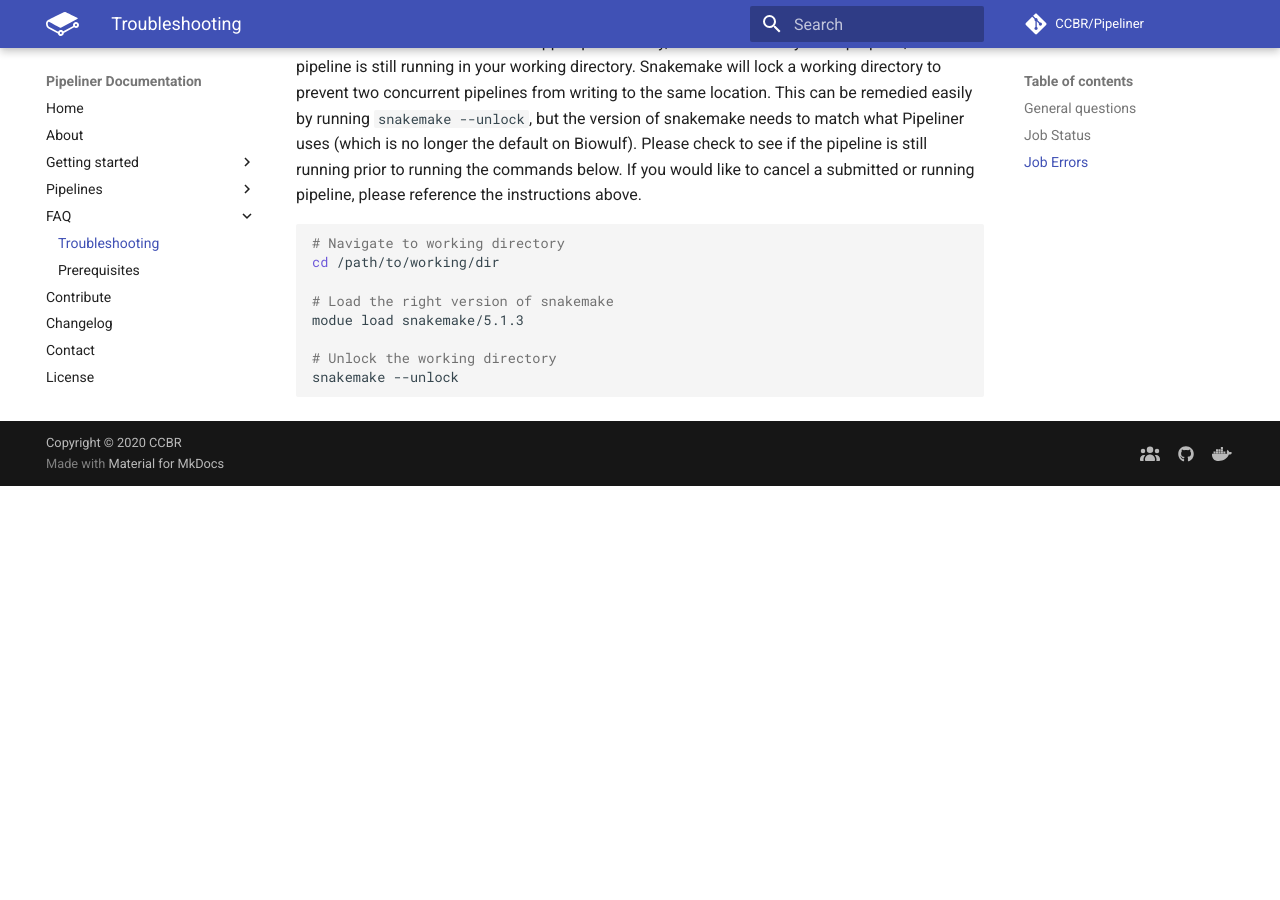
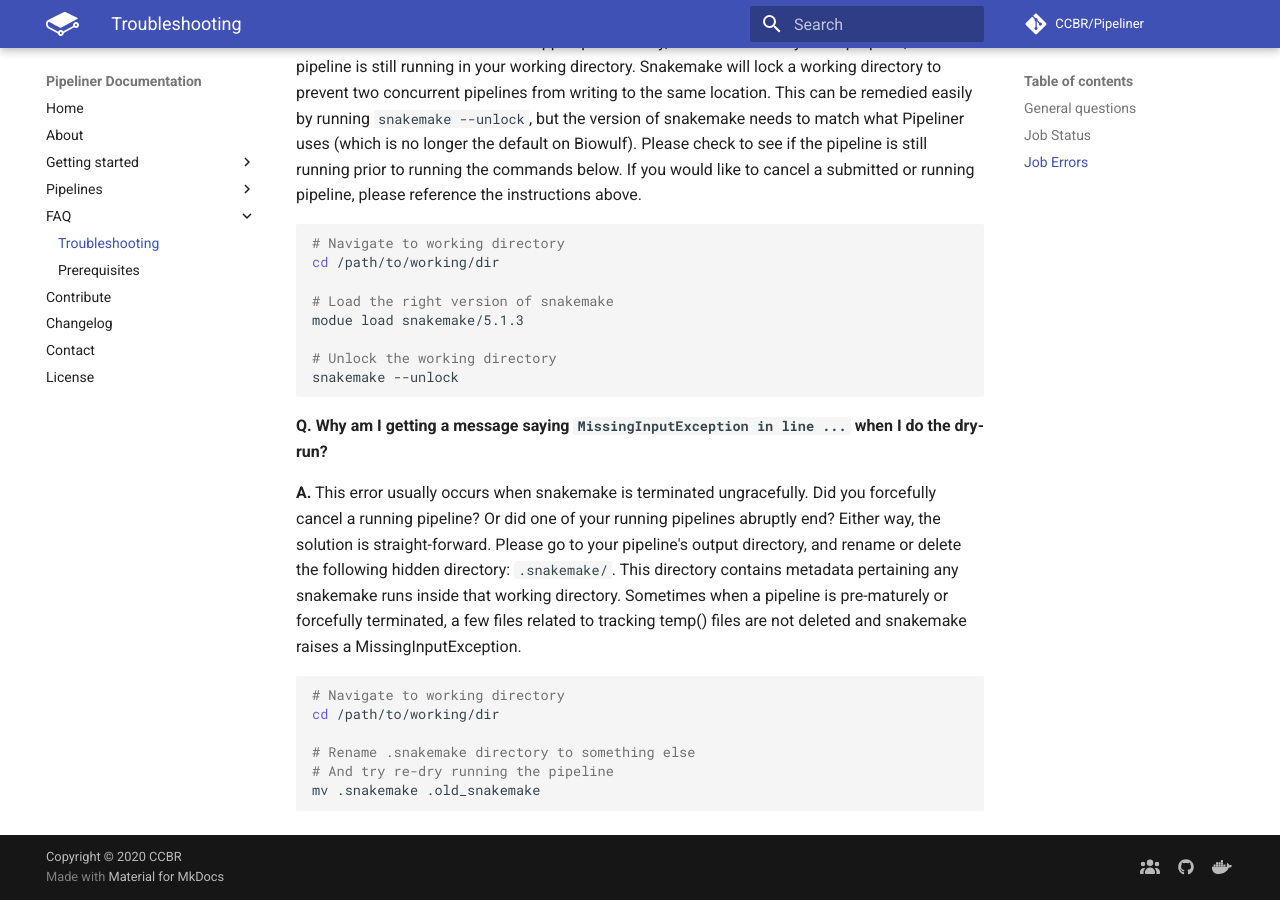
Before and after one commit to CCBR/pipeliner-docs, an MkDocs documentation site: the page built from docs/troubleshooting.md, in a window 1280 px wide and 900 px high, scrolled down 2901 px. Built offline with MkDocs 1.6.1 and Material for MkDocs 9.7.7, drawn with Linux system fonts in a browser that asks for light colours; comment, search, counter and statistics services are not loaded; before the commit the page ends 3387 px from its top, so only the background shows below that.

Commit message:
Adding section for how to handle MissingInputExceptions when dry-running the pipeline

````diff
--- a/docs/troubleshooting.md
+++ b/docs/troubleshooting.md
@@ -194,6 +194,19 @@ modue load snakemake/5.1.3
 snakemake --unlock
 ```
 
+**Q. Why am I getting a message saying `MissingInputException in line ...` when I do the dry-run?**
+
+**A.** This error usually occurs when snakemake is terminated ungracefully. Did you forcefully cancel a running pipeline? Or did one of your running pipelines abruptly end? Either way, the solution is straight-forward. Please go to your pipeline's output directory, and rename or delete the following hidden directory: `.snakemake/`. This directory contains metadata pertaining any snakemake runs inside that working directory. Sometimes when a pipeline is pre-maturely or forcefully terminated, a few files related to tracking temp() files are not deleted and snakemake raises a MissingInputException.
+
+```bash
+# Navigate to working directory
+cd /path/to/working/dir
+
+# Rename .snakemake directory to something else
+# And try re-dry running the pipeline
+mv .snakemake .old_snakemake
+```
+
 
 <!-- Relative links -->
   [1]: contact-us.md
````
